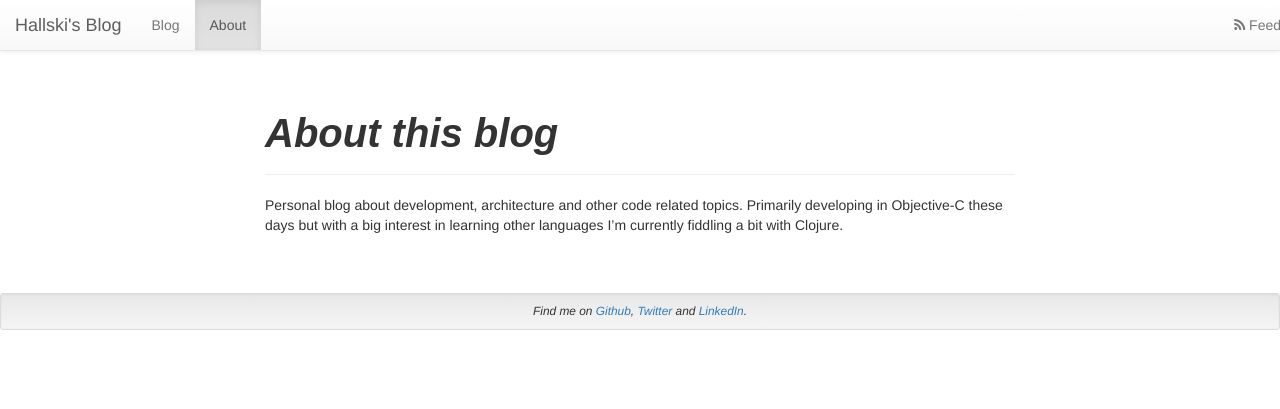
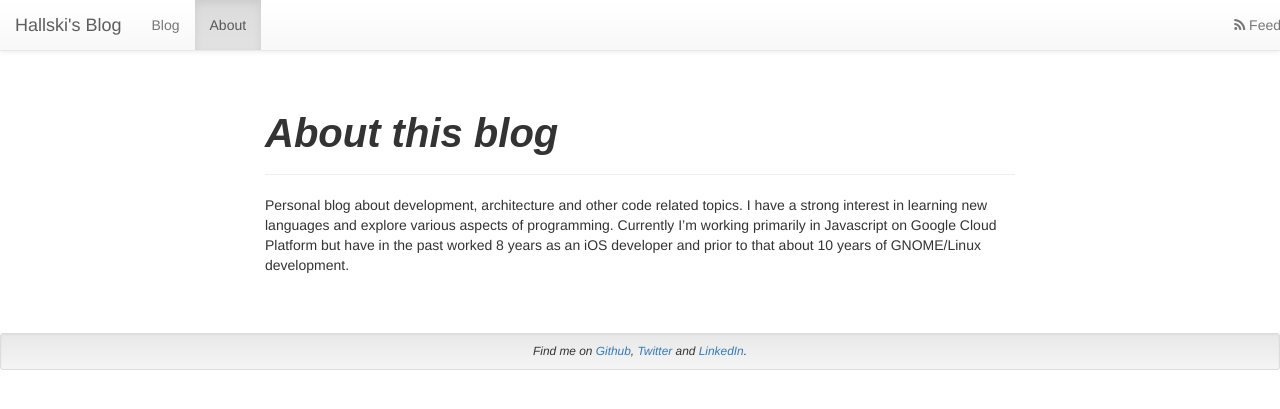
Before and after one commit to hallski/hallski.github.io, a Jekyll site: the page built from about.md, in a window 1280 px wide. Shown: the top 409 px of the page. Built offline with Jekyll 4.4.1, drawn with Linux system fonts in a browser that asks for light colours; nearby versions of some CDN libraries; Markdown is read by kramdown in place of the engine named in the settings.

Commit message:
Update About page

```diff
--- a/about.md
+++ b/about.md
@@ -5,4 +5,4 @@ title: About this blog
 section: about
 ---
 
-Personal blog about development, architecture and other code related topics. Primarily developing in Objective-C these days but with a big interest in learning other languages I'm currently fiddling a bit with Clojure.
+Personal blog about development, architecture and other code related topics. I have a strong interest in learning new languages and explore various aspects of programming. Currently I'm working primarily in Javascript on Google Cloud Platform but have in the past worked 8 years as an iOS developer and prior to that about 10 years of GNOME/Linux development.
```
